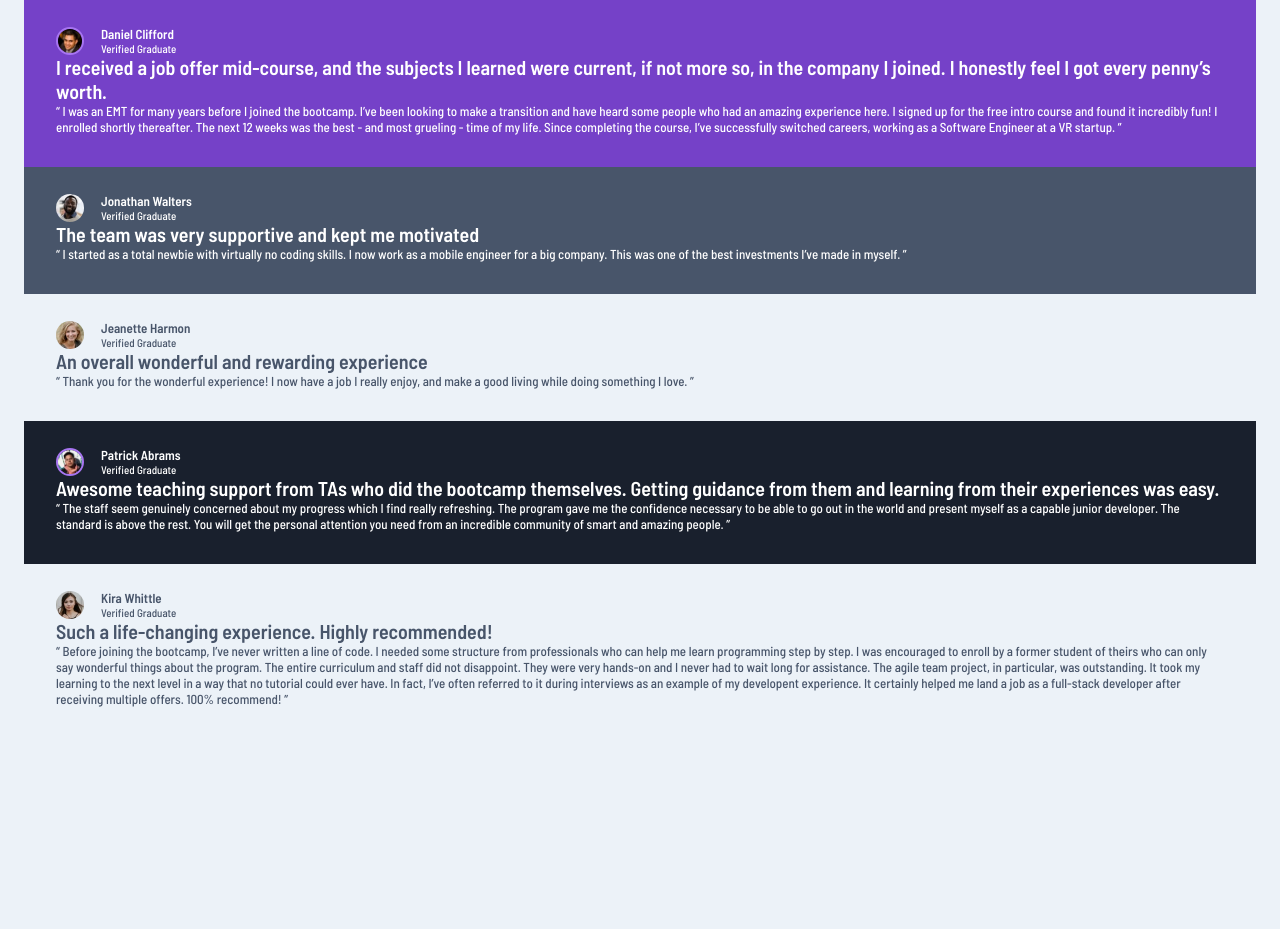
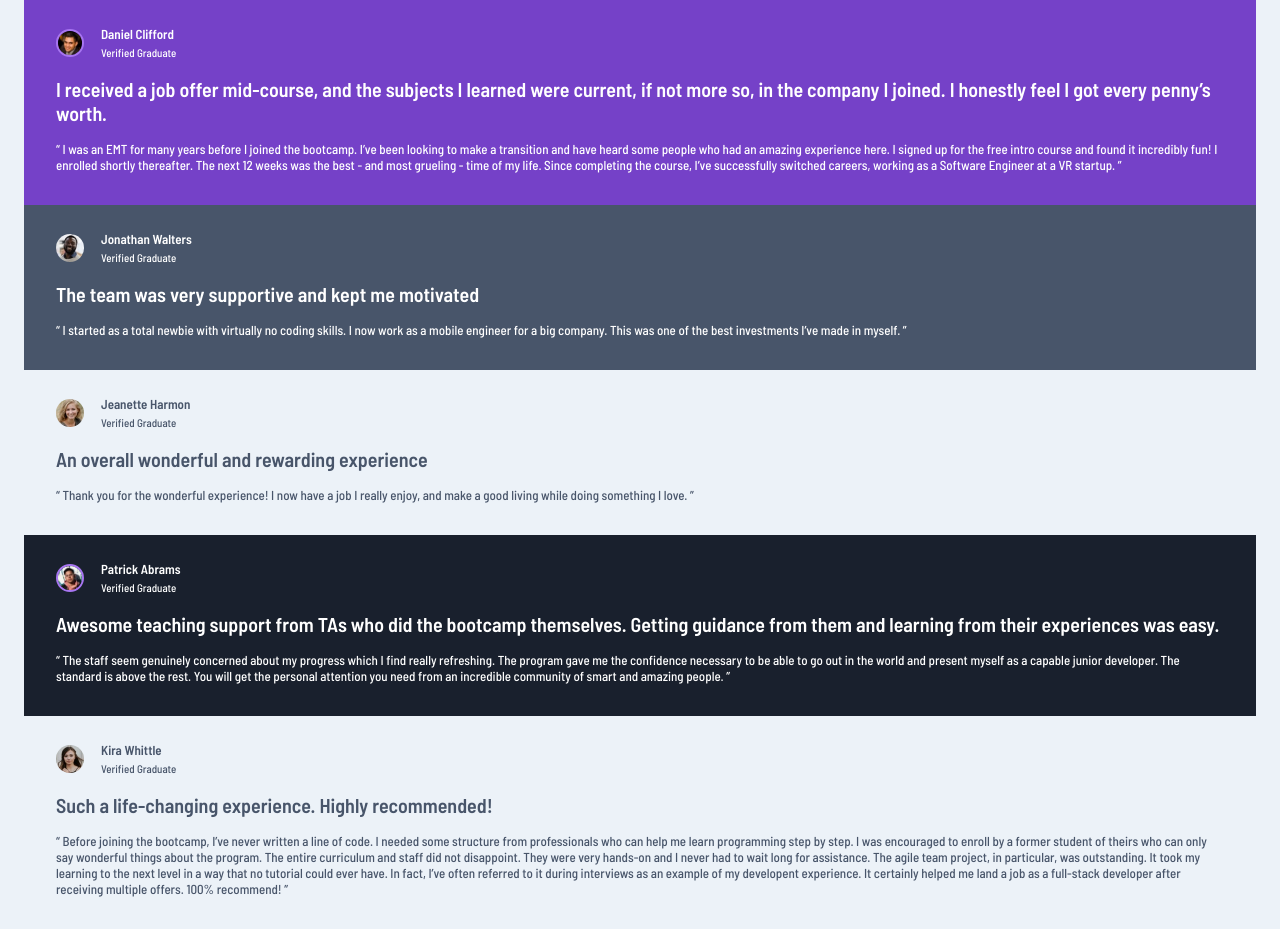
Before and after one commit to O-Julia-O/Testimonials_grid_section, a plain HTML site: page index.html in a window 1280 px wide. Before the commit the page ends 800 px from the top, so only its background shows below. Drawn offline with Linux system fonts and the light colour scheme.

Commit message:
added margins to card

```diff
--- a/css/style.css
+++ b/css/style.css
@@ -60,6 +60,8 @@ body {
 
 .name-of-author {
     font-size: 13px;
+
+    margin-bottom: 4px;
 }
 
 .verification-text {
@@ -69,6 +71,8 @@ body {
 .name-topic {
     font-size: 20px;
     font-weight: 600;
+
+    margin-bottom: 16px;
 }
 
 .quote-text {
@@ -88,4 +92,6 @@ img {
     display: flex;
     gap: 17px;
     align-items: center;
+
+    margin-bottom: 18px;
 }
```
